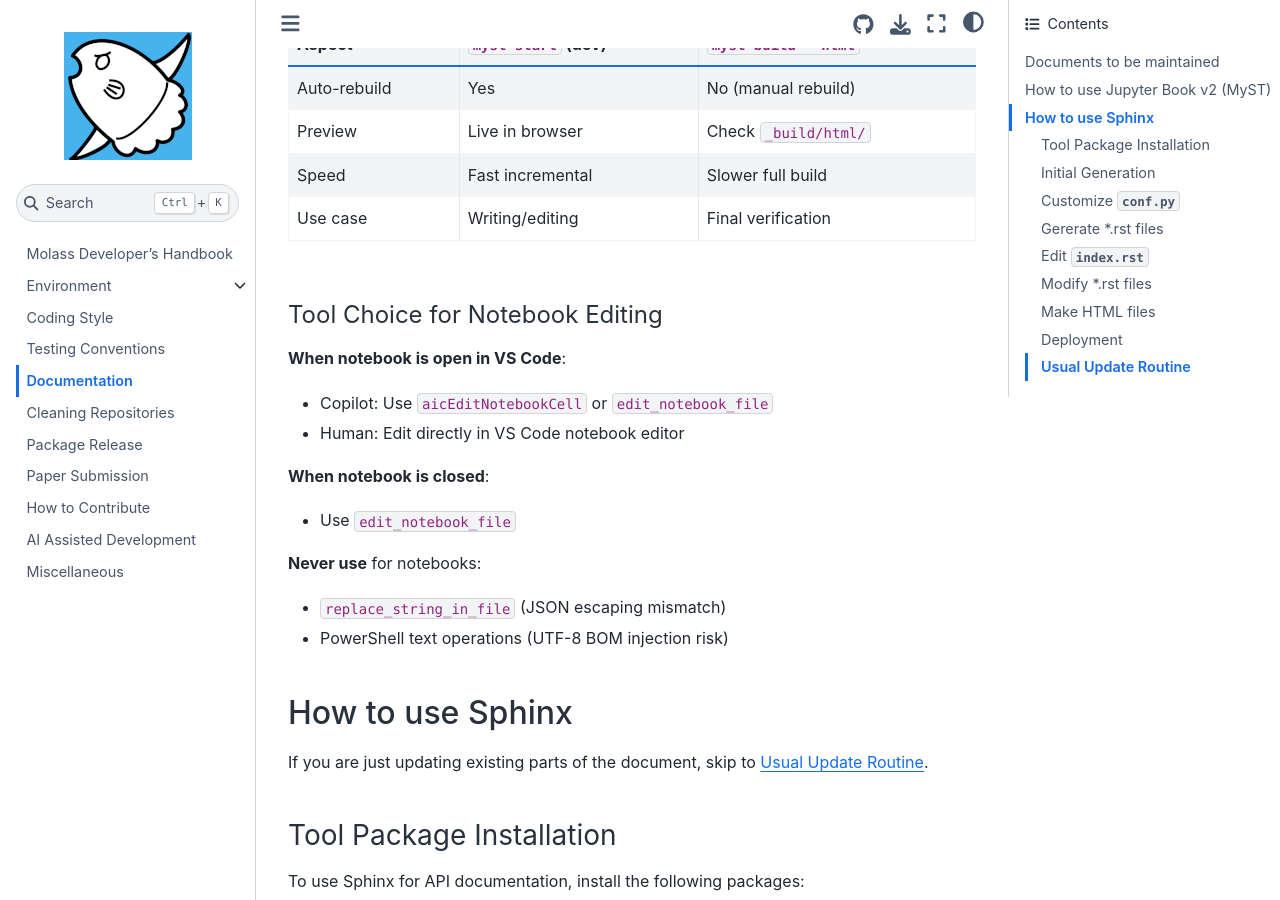
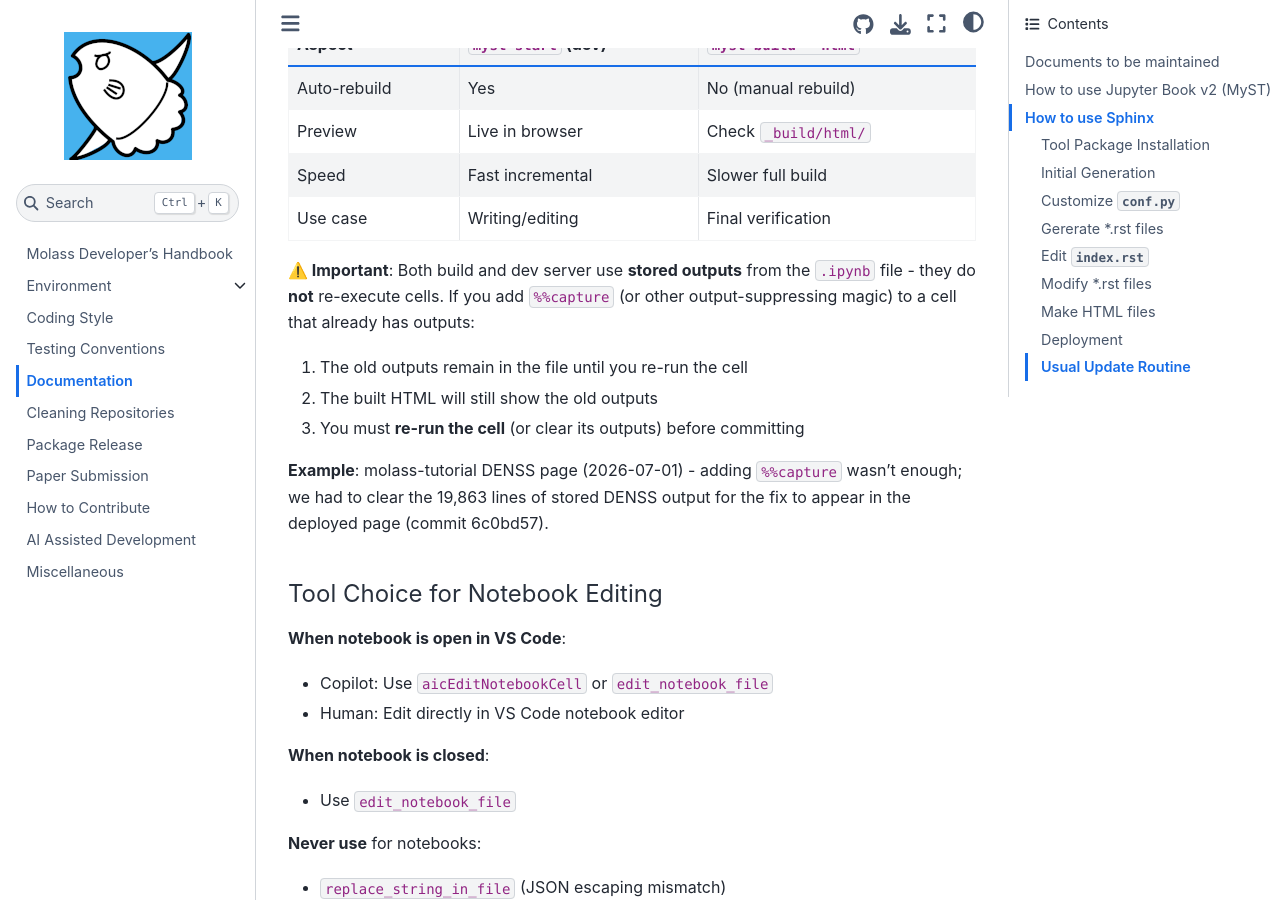
Before and after one commit to biosaxs-dev/molass-develop, a Jupyter Book: the page built from chapters/07/documentation.md, in a window 1280 px wide and 900 px high, scrolled down 7820 px. Built offline with Jupyter Book 1.0.4 settings and Sphinx 7.4.7 and the Sphinx Book theme 1.1.4, drawn with Linux system fonts in a browser that asks for light colours.

Commit message:
Document MyST stored-output behavior
Key insight from DENSS output fix (2026-07-01):
- MyST uses stored outputs, doesn't re-execute cells
- Adding %%capture to a cell with existing outputs requires re-running
- Both dev server and build process share this behavior

Prevents confusion when output suppression magics don't work as expected.

```diff
--- a/chapters/07/documentation.md
+++ b/chapters/07/documentation.md
@@ -277,6 +277,14 @@ Without frontmatter, MyST may derive the page title from the first H2 heading, c
 | Speed | Fast incremental | Slower full build |
 | Use case | Writing/editing | Final verification |
 
+**⚠️ Important**: Both build and dev server use **stored outputs** from the `.ipynb` file - they do **not** re-execute cells. If you add `%%capture` (or other output-suppressing magic) to a cell that already has outputs:
+
+1. The old outputs remain in the file until you re-run the cell
+2. The built HTML will still show the old outputs
+3. You must **re-run the cell** (or clear its outputs) before committing
+
+**Example**: molass-tutorial DENSS page (2026-07-01) - adding `%%capture` wasn't enough; we had to clear the 19,863 lines of stored DENSS output for the fix to appear in the deployed page (commit 6c0bd57).
+
 #### Tool Choice for Notebook Editing
 
 **When notebook is open in VS Code**:
```
